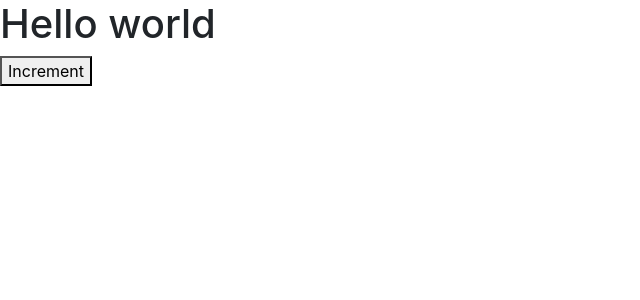
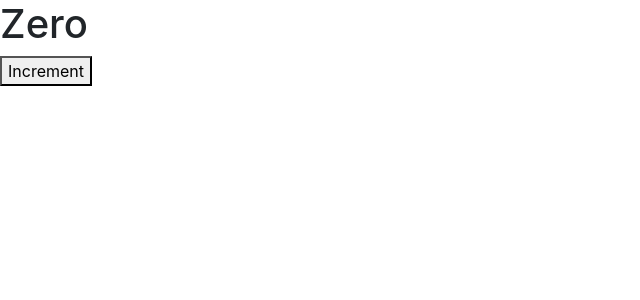
Before and after one commit to sachinlokesh05/React.JS, a React (Create React App) app: page / in a window 1280 px wide. Shown: the top 300 px of the page, without its empty margins (0-640 px from the left). Built offline with nearby package versions, Linux system fonts and the light colour scheme.

Commit message:
added state

```diff
--- a/src/components/counter.jsx
+++ b/src/components/counter.jsx
@@ -2,9 +2,14 @@ import React, { Component } from 'react'
 
 
 class Counter extends Component {
+    state = { count : 0}
     render() {
-        return (<React.Fragment><h1>Hello world</h1><button>Increment</button></React.Fragment>);
+    return (<React.Fragment><span>{this.formatCount()}</span><button>Increment</button></React.Fragment>);
     }
+    formatCount (){
+        const {count} = this.state;
+        return count === 0 ? <h1>Zero</h1> : count;
+    };
 }
 
 export default Counter;
```
